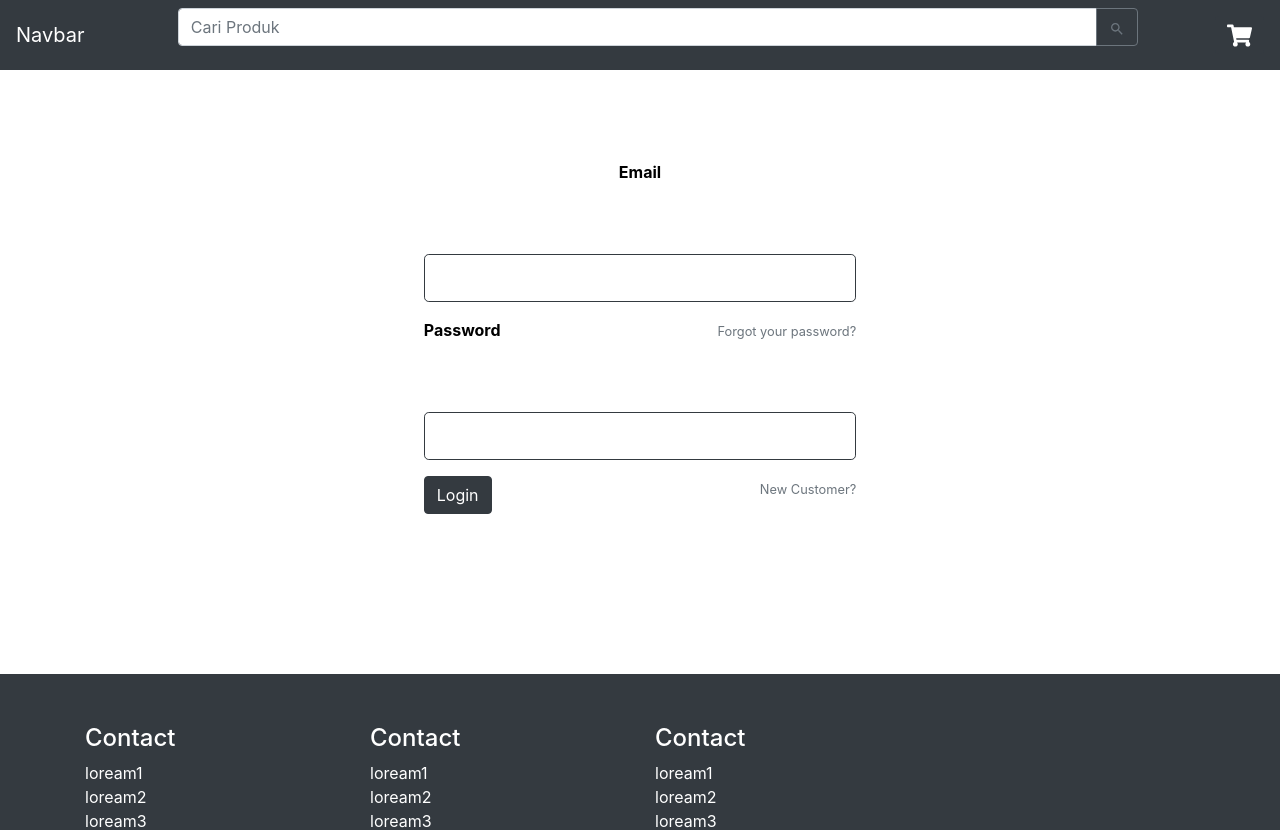
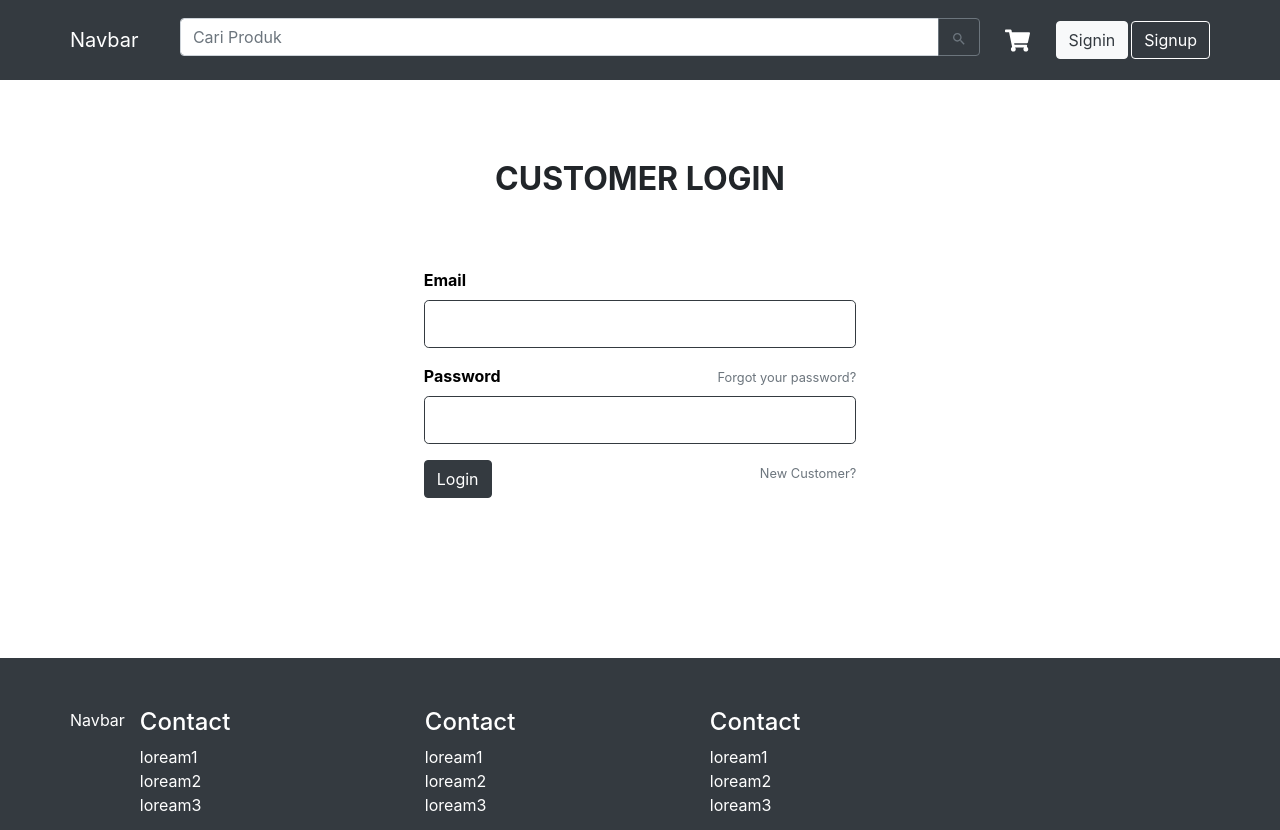
Before and after one commit to rifkyhilman/TokoTasOnline, a React (Create React App) app: page /signin in a window 1280 px wide. Shown: the top 830 px of the page. Built offline with nearby package versions, Linux system fonts and the light colour scheme.

Commit message:
menambah tabs

```diff
--- a/src/Components/Footers.js
+++ b/src/Components/Footers.js
@@ -7,6 +7,7 @@ class Footers extends React.Component {
             <div className="kaki main-footer">
                 <div className="container">
                     <div className="row">
+                    <div>Navbar</div>
                         <div className="col-md-3 col-sm-6">
                             <h4>Contact</h4>
                             <ul className="list-unstyled">
--- a/src/Components/Formsin.js
+++ b/src/Components/Formsin.js
@@ -6,6 +6,7 @@ class Froms extends React.Component {
         return (
         <Form className="body container">
             <Col xs={5}>
+            <h2 className="label">CUSTOMER LOGIN</h2>
             <Form.Group controlId="formBasicEmail">
               <Form.Label className="judul">Email</Form.Label>
               <Form.Control className="input2" size="lg" type="text" />
--- a/src/Components/Formsup.js
+++ b/src/Components/Formsup.js
@@ -8,7 +8,7 @@ class Froms extends React.Component {
         return (
         <Form className="body2 container">
           <Col xs={5}>
-            <h2 className="judul">Create Account</h2>
+            <h2 className="label2">Create Account</h2>
             <Form.Group controlId="formBasicEmail">
               <Form.Label className="judul2">Firts Name</Form.Label>
               <Form.Control className="input2" size="lg" type="text" />
@@ -26,11 +26,11 @@ class Froms extends React.Component {
               <Form.Control className="input2" size="lg" type="password" />
             </Form.Group>
             <Form.Group controlId="formBasicCheckbox">
-                <Form.Check type="checkbox" label="Check me out" />
+                <Form.Check type="checkbox" label="SUBSCRIBE" />
             </Form.Group>
             <div className="barispsw2">
-            <Button variant="dark" type="submit">
-              Signup
+            <Button className="btnsignup" variant="dark" type="submit">
+              SIGN UP
             </Button>
             <Form.Text className="text-muted">
                 New Customer? <Link  to='/signin'>Signin</Link>
--- a/src/Components/Header.js
+++ b/src/Components/Header.js
@@ -1,5 +1,8 @@
 import React from 'react'
-import { Navbar, FormControl, Button, InputGroup, OverlayTrigger } from 'react-bootstrap'
+import { Navbar, FormControl, Button,
+         InputGroup, OverlayTrigger, Nav,
+         ButtonToolbar, DropdownButton, Dropdown
+        } from 'react-bootstrap'
 import { MdSearch } from 'react-icons/md'
 import { FaShoppingCart } from 'react-icons/fa'
 import { Link } from 'react-router-dom'
@@ -16,7 +19,7 @@ const Example = () => (
     delay={{ show: 250, hide: 400 }}
     overlay={renderTooltip}
   >
-    <Button className="tombol"><FaShoppingCart className="icon" /></Button>
+    <FaShoppingCart  className="icon" />
   </OverlayTrigger>
 );
 
@@ -24,10 +27,11 @@ const Example = () => (
 class Header extends React.Component {
     render(){
         return (
-          <Navbar className="semua" bg="dark" variant="dark" inverse fixed="top">
-            <Link  to='/' className="navbar-brand">Navbar</Link>
-            <Navbar.Toggle aria-controls="responsive-navbar-nav" />
-            <InputGroup className="input1 mb-3">
+        <Navbar bg="dark" variant="dark" fixed="top">
+          <div className="semua container">
+          <Link className="navbar-brand" to="/" >Navbar</Link>
+          <Navbar.Toggle aria-controls="responsive-navbar-nav" />
+          <InputGroup className="input1 mb-3">
                 <FormControl
                   placeholder="Cari Produk"
                   aria-label="Recipient's username"
@@ -38,9 +42,14 @@ class Header extends React.Component {
                     <MdSearch />
                   </Button>
                 </InputGroup.Append>
-            </InputGroup>
-            <Example/>
-          </Navbar>
+          </InputGroup>
+          <Example />
+          <ButtonToolbar>
+            <Button className="btn-sign" variant="light"><Link className="signin" to="/signin">Signin</Link></Button>
+            <Button className="btn-signup" variant="dark"><Link className="signup" to="/signup">Signup</Link></Button>
+          </ButtonToolbar>
+          </div>
+        </Navbar>
         )
     }
 }
--- /dev/null
+++ b/src/Components/Tabs.js
@@ -0,0 +1,22 @@
+import React from 'react'
+import { Tab, Tabs } from 'react-bootstrap'
+
+
+class Teb extends React.Component {
+    render() {
+        return (
+        <div className="body-teb">
+        <Tabs id="uncontrolled-tab-example">
+            <Tab className="teb" title="Home">
+            </Tab>
+            <Tab className="teb" title="Profile">
+            </Tab>
+            <Tab className="teb" title="Contact">
+            </Tab>
+        </Tabs>
+        </div>
+        )
+    }
+}
+
+export default Teb
--- a/src/pages/Home.js
+++ b/src/pages/Home.js
@@ -1,11 +1,13 @@
 import React from 'react'
 import Carousel from '../Components/Carousel'
 import Cards from '../Components/Cards'
+import Tabs from '../Components/Tabs'
 
 class Home extends React.Component {
     render() {
         return (
             <div>
+                <Tabs />
                 <Carousel />
                 <Cards />
             </div>
--- a/src/styles/Formsin.scss
+++ b/src/styles/Formsin.scss
@@ -19,3 +19,10 @@
 .input2 {
     border: 1px solid #343a40;
 }
+
+.label {
+    display: flex;
+    justify-content: center;
+    font-weight: bold;
+    margin-bottom: 70px;
+}
--- a/src/styles/Formsup.scss
+++ b/src/styles/Formsup.scss
@@ -20,9 +20,14 @@
     border: 1px solid #343a40;
 }
 
-.judul {
+.label2 {
     display: flex;
     justify-content: center;
     font-weight: bold;
     margin-bottom: 70px;
 }
+
+.btnsignup {
+    padding: 10px 20px;
+    font-weight: bold;
+}
--- a/src/styles/Header.scss
+++ b/src/styles/Header.scss
@@ -1,5 +1,6 @@
 .input1 {
-    width: 60rem;
+    width: 50rem;
+    margin-top: 10px;
 }
 
 .icon {
@@ -8,20 +9,21 @@
     width: 25px;
 }
 
-.logo {
-    font-size: 100px;
+.semua {
+    display: table;
 }
 
-.semua {
-    display: flex;
-    justify-content: space-between;
-    align-items: center;
+.signup  {
+    color: white;
 }
 
-.tombol {
-    background-color: #343a40;
-    color: white;
-    border: none;
+.signin {
+    color: #343a40;
+}
+
+.btn-signup {
+    border: 1px solid white;
+    margin-left: 3px;
 }
 
 .tombol:hover {
--- /dev/null
+++ b/src/styles/Teb.scss
@@ -0,0 +1,10 @@
+.body-teb {
+    display: flex;
+    justify-content: space-between;
+    background-color: #bdbdbd;
+    margin-top: 80px;
+}
+
+.teb {
+    color: white;
+}
--- a/src/styles/main.scss
+++ b/src/styles/main.scss
@@ -4,3 +4,4 @@
 @import './Footer.scss';
 @import './Formsin.scss';
 @import './Formsup.scss';
+@import './Teb.scss';
```
Also changed, not shown: public/manifest.json.
